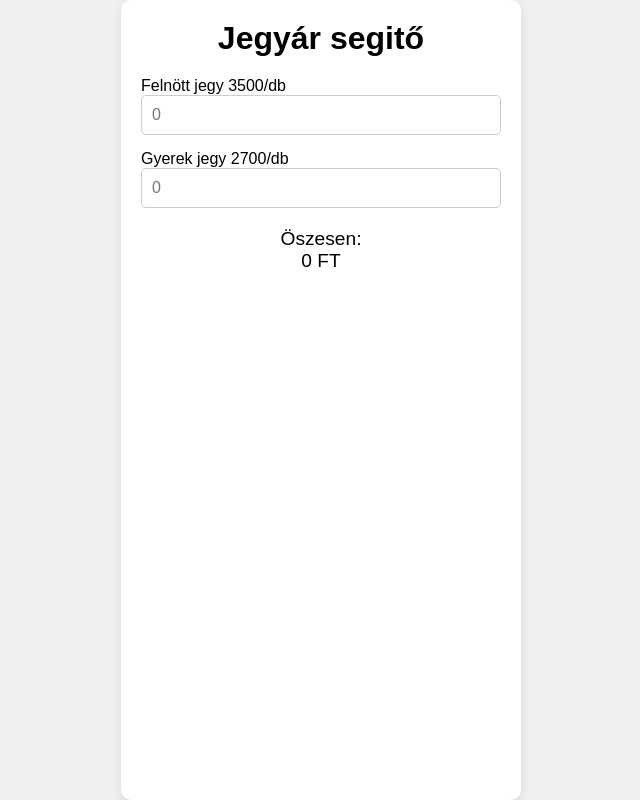
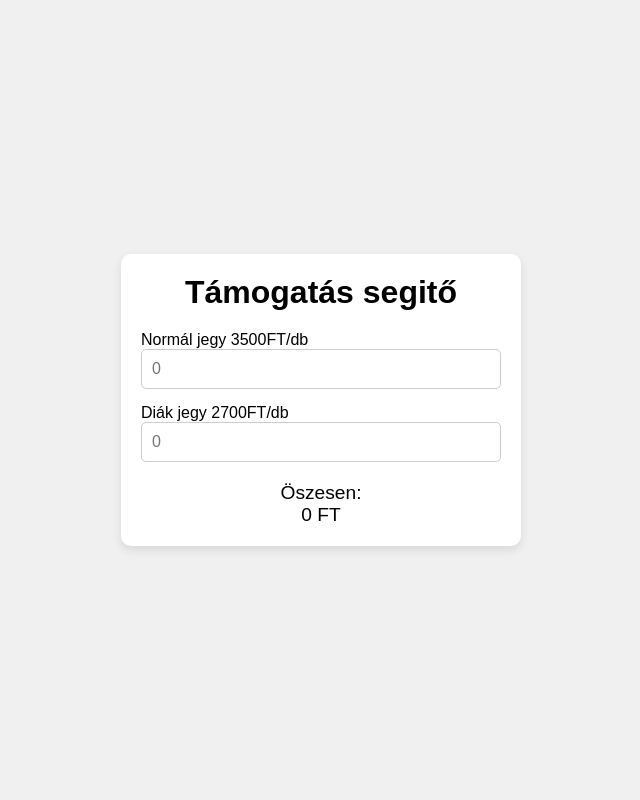
Before and after one commit to emburcke/jegyar_web, a plain HTML site: page index.html in a window 1280 px wide. Shown: the whole page, without its empty margins (319-959 px from the left). Drawn offline with Linux system fonts and the light colour scheme.

Commit message:
Update index.html

```diff
--- a/index.html
+++ b/index.html
@@ -4,7 +4,7 @@
     <meta charset="UTF-8" />
     <meta http-equiv="X-UA-Compatible" content="IE=edge" />
     <meta name="viewport" content="width=device-width, initial-scale=1.0" />
-    <title>Jegyár segitö</title>
+    <title>Támogatás segitő</title>
     <style>
         /* Reset default styles */
         * {
@@ -15,7 +15,7 @@
         body {
             font-family: Arial, sans-serif;
             display: flex;
-            justify-content: center;*/
+            justify-content: center;
             align-items: center;
             height: 100vh;
             background-color: #f0f0f0;
@@ -62,15 +62,15 @@
 </head>
 <body>
     <div class="calculator">
-        <h1>Jegyár segitő</h1>
+        <h1>Támogatás segitő</h1>
         <div class="inputs">
             <!-- Duplicate or remove input fields as needed -->
             <div class="input-group">
-                <label for="input1">Felnött jegy 3500/db</label>
+                <label for="input1">Normál jegy 3500FT/db</label>
                 <input type="number" id="input1" placeholder="0" min="0" max="9" />
             </div>
             <div class="input-group">
-                <label for="input2">Gyerek jegy 2700/db</label>
+                <label for="input2">Diák jegy 2700FT/db</label>
                 <input type="number" id="input2" placeholder="0" min="0" max="9"/>
             </div>
             <!-- Add more input groups here if needed -->
```
